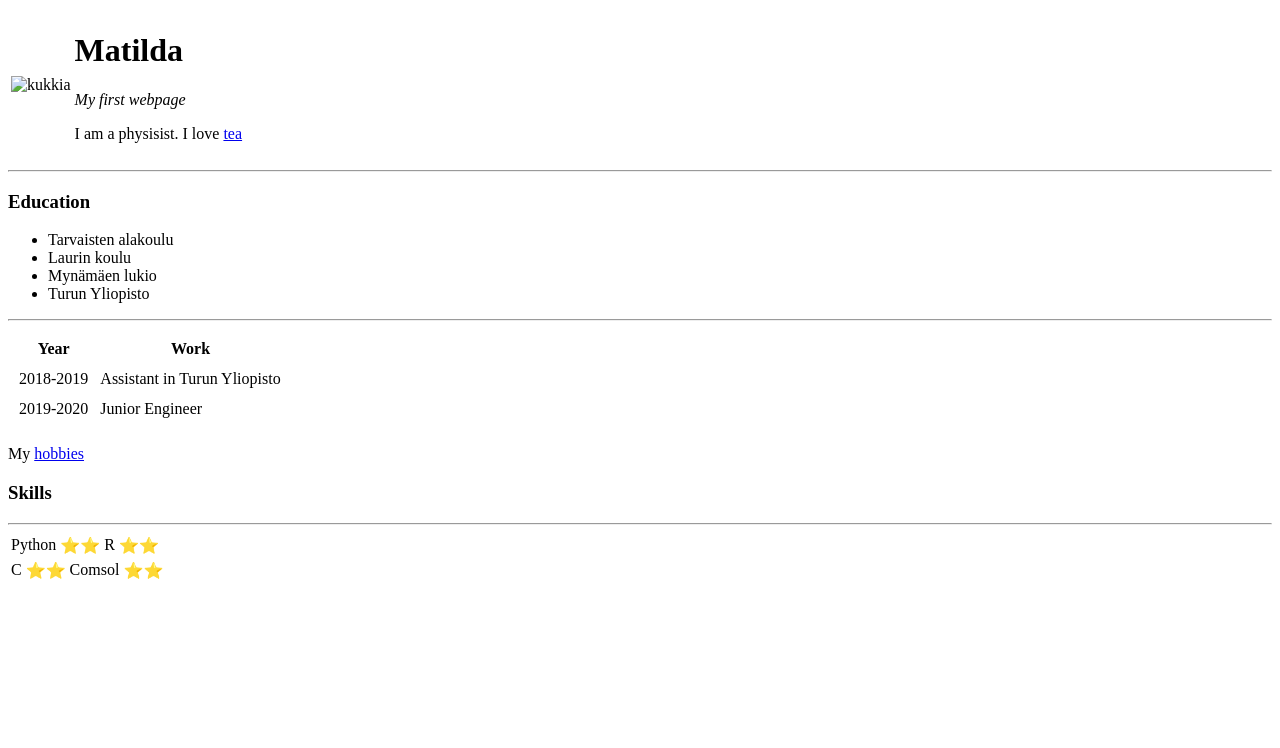
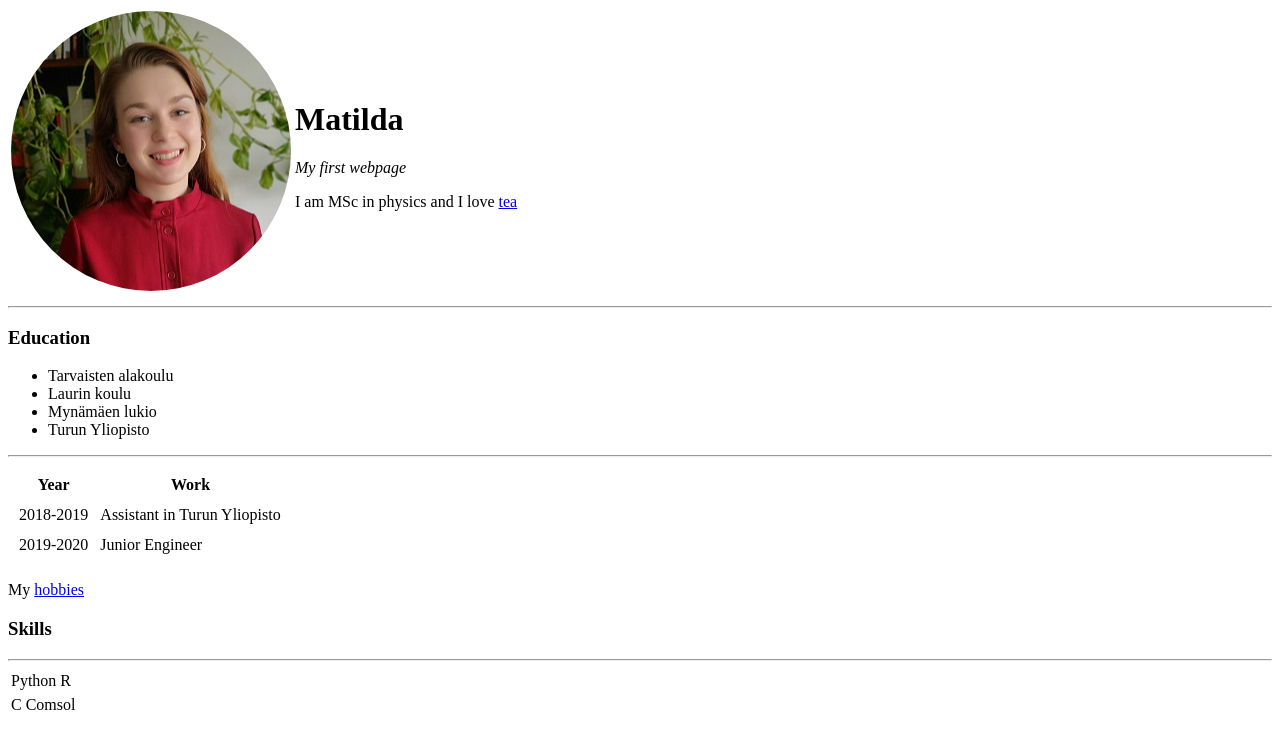
Before and after one commit to matildaminerva/Cv, a plain HTML site: page index.html in a window 1280 px wide. Drawn offline with Linux system fonts and the light colour scheme.

Commit message:
Update index.html

```diff
--- a/index.html
+++ b/index.html
@@ -8,14 +8,12 @@
   <body>
     <table>
       <tr>
-        <td><img src="kukkia.jpg" alt="kukkia"</td>
+        <td><img src="matilda.png" alt="face"</td>
         <td><h1>Matilda </h1>
           <p> <em>My first webpage</em></p>
-          <p>I am a physisist. I love <a href="https://fi.wikipedia.org/wiki/Tee"> tea </a> </p></td>
+          <p>I am MSc in physics and I love <a href="https://fi.wikipedia.org/wiki/Tee"> tea </a> </p></td>
       </tr>
     </table>
-
-  <!-------  <img src="naama.jpg" alt="matilda face"> ---------->
 
     <hr>
     <h3>Education</h3>
@@ -57,9 +55,7 @@
       <tbody>
             <tr>
               <td>Python </td>
-              <td> ⭐⭐</td>
               <td>R</td>
-              <td> ⭐⭐</td>
             </tr>
             </tbody>
           </table>
@@ -70,9 +66,7 @@
       <tbody>
             <tr>
               <td>C </td>
-              <td> ⭐⭐</td>
               <td>Comsol</td>
-              <td> ⭐⭐</td>
             </tr>
             </tbody>
           </table>
```
